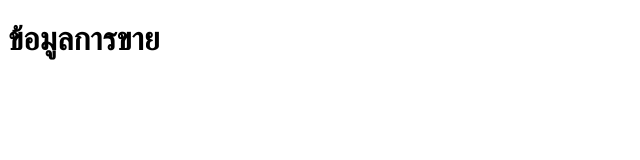
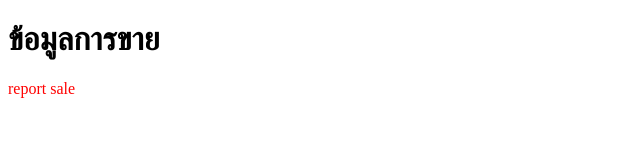
Before and after one commit to Ryota445/ryo-basic, a plain HTML site: page index.html in a window 1280 px wide. Shown: the full height of the page, 0-640 px from the left. Drawn offline with Linux system fonts and the light colour scheme.

Commit message:
add feature report sale

```diff
--- a/index.html
+++ b/index.html
@@ -4,8 +4,14 @@
     <meta charset="UTF-8">
     <meta name="viewport" content="width=device-width, initial-scale=1.0">
     <title>Document</title>
+    <style>
+        p{
+            color: red;
+        }
+    </style>
 </head>
 <body>
     <h1>ข้อมูลการขาย</h1>
+    <p>report sale</p>
 </body>
 </html>
```
